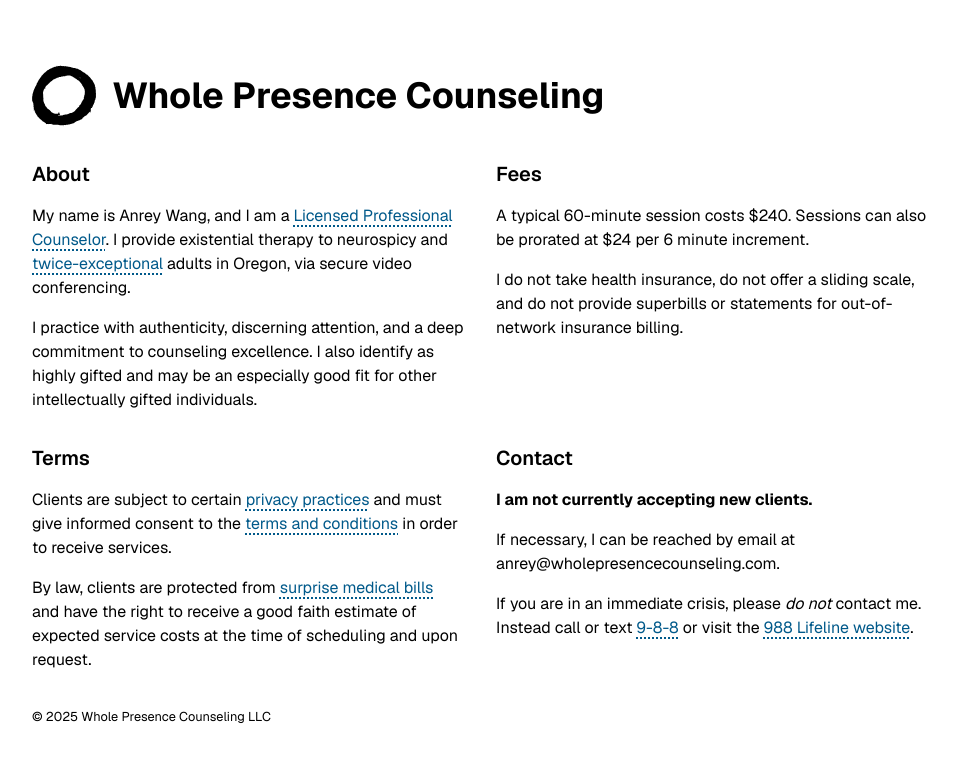
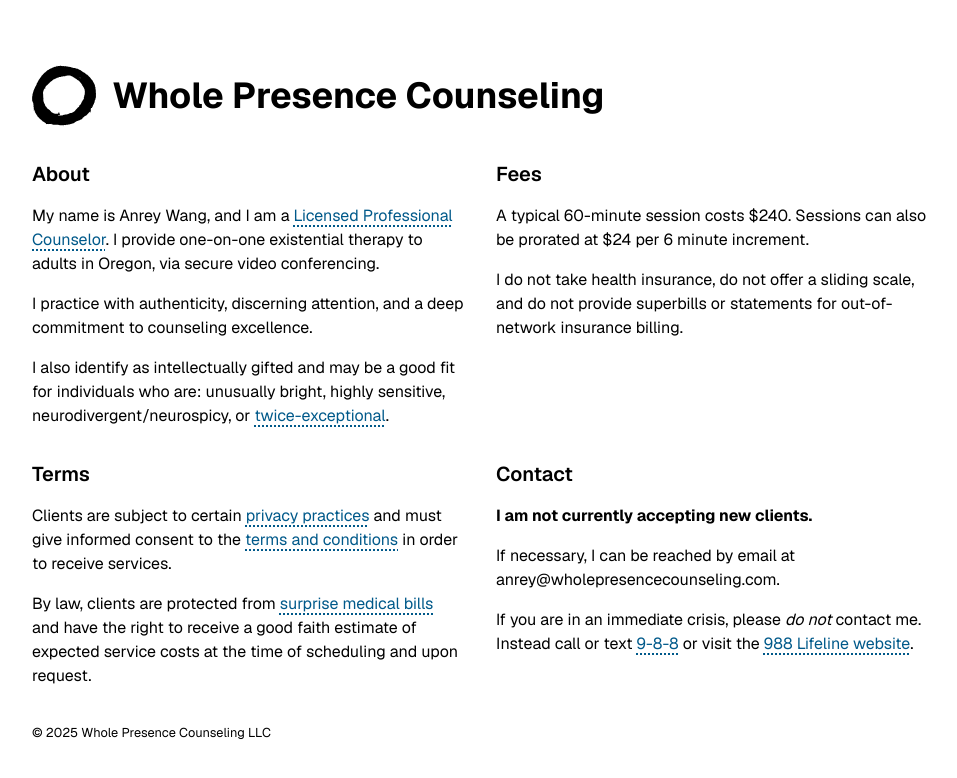
Before and after one commit to anreyw/wpc, a Next.js app: page / in a window 1280 px wide. Shown: the top 778 px of the page, without its empty margins (32-989 px from the left). Built offline with nearby package versions, Linux system fonts and the light colour scheme.

Commit message:
Updated About section

```diff
--- a/app/page.tsx
+++ b/app/page.tsx
@@ -5,8 +5,9 @@ export default function Main() {
     <main className="grid md:grid-cols-2 gap-8">
       <section className="flex flex-col gap-4">
 	<h2 className="text-xl font-semibold">About</h2>
-	<p> My name is Anrey Wang, and I am a <a href="https://www.counseling.org/mental-health-counseling/what-is-counseling" className={linkStyle}>Licensed Professional Counselor</a>. I provide existential therapy to neurospicy and <a href="https://en.wikipedia.org/wiki/Twice_exceptional" className={linkStyle}>twice-exceptional</a> adults in Oregon, via secure video conferencing.</p>
-	<p> I practice with authenticity, discerning attention, and a deep commitment to counseling excellence. I also identify as highly gifted and may be an especially good fit for other intellectually gifted individuals.</p>
+	<p> My name is Anrey Wang, and I am a <a href="https://www.counseling.org/mental-health-counseling/what-is-counseling" className={linkStyle}>Licensed Professional Counselor</a>. I provide one-on-one existential therapy to adults in Oregon, via secure video conferencing.</p>
+	<p> I practice with authenticity, discerning attention, and a deep commitment to counseling excellence.</p>
+	<p>I also identify as intellectually gifted and may be a good fit for individuals who are: unusually bright, highly sensitive, neurodivergent/neurospicy, or <a href="https://en.wikipedia.org/wiki/Twice_exceptional" className={linkStyle}>twice-exceptional</a>.</p>
       </section>
 
       <section className="flex flex-col gap-4">
```
